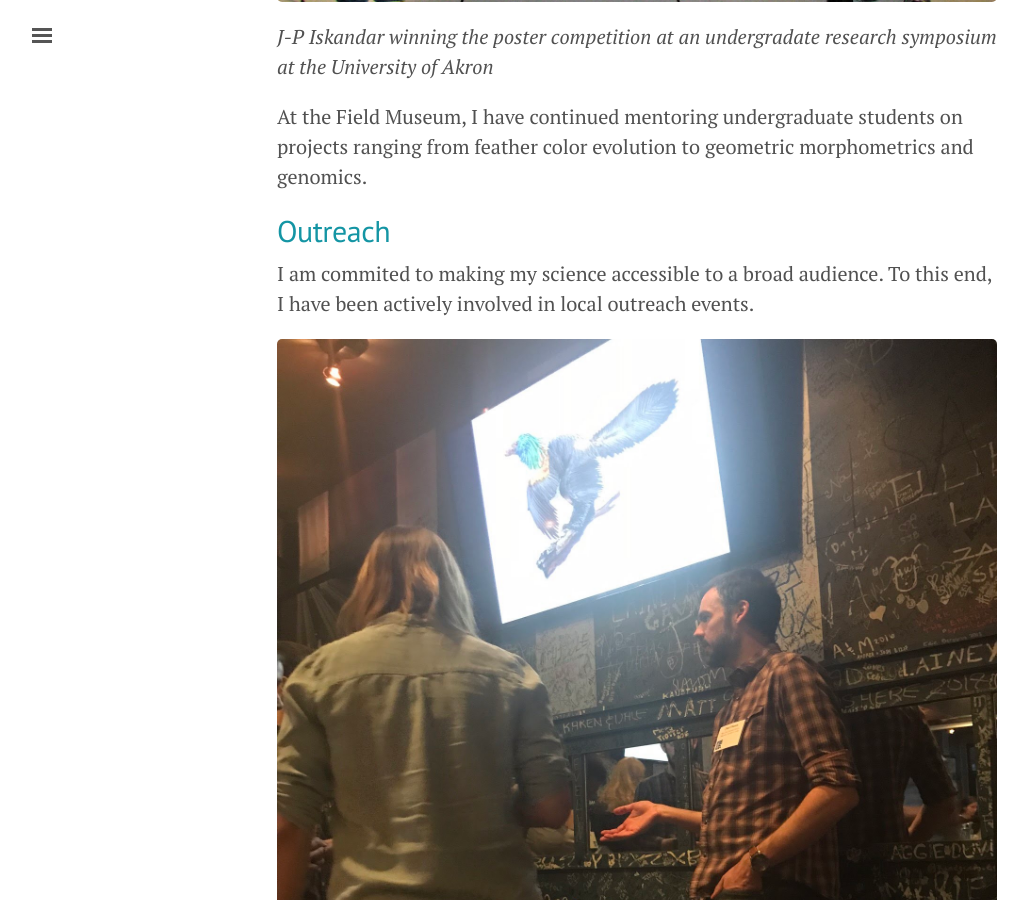
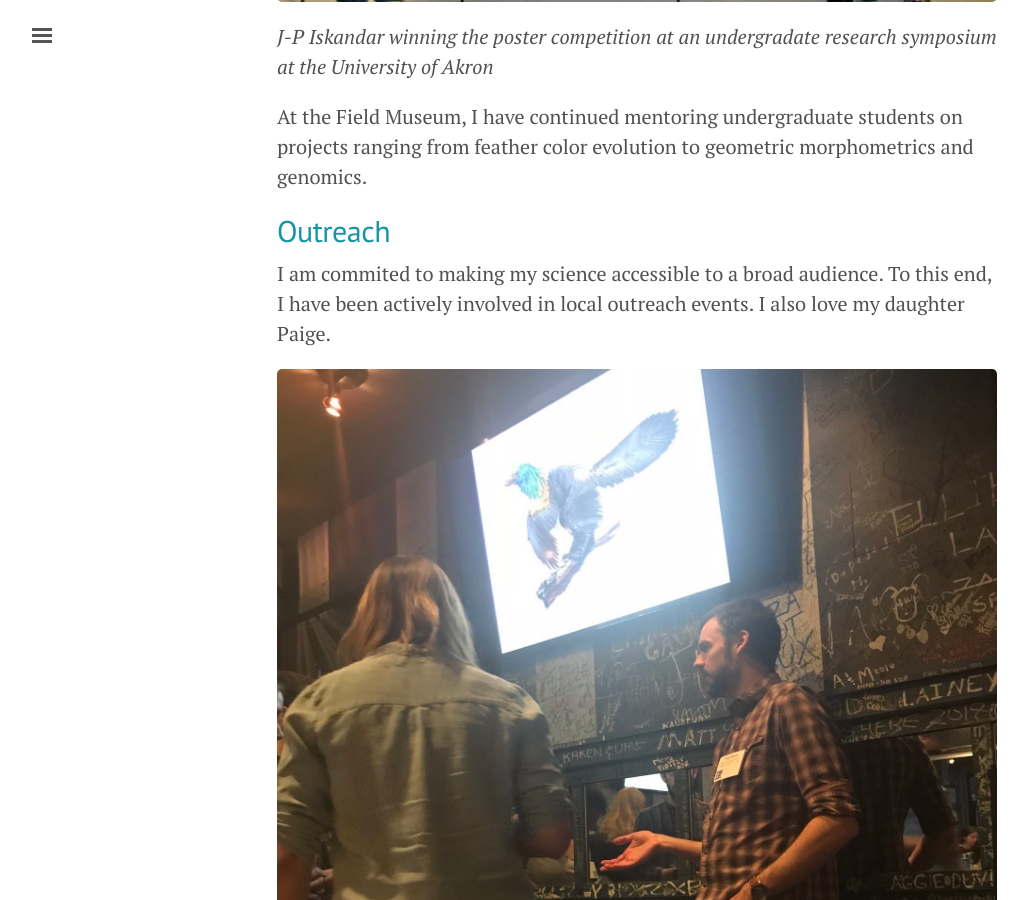
Before and after one commit to celiason/celiason.github.io, a Jekyll site: the page built from 3-teaching.md, in a window 1280 px wide and 900 px high, scrolled down 1531 px. Shown: the whole window, without its empty margins (3-1031 px from the left). Built offline with Jekyll 4.4.1, drawn with Linux system fonts in a browser that asks for light colours.

Commit message:
Update 3-teaching.md

```diff
--- a/3-teaching.md
+++ b/3-teaching.md
@@ -21,6 +21,6 @@ At the Field Museum, I have continued mentoring undergraduate students on projec
 
 ## Outreach
 
-I am commited to making my science accessible to a broad audience. To this end, I have been actively involved in local outreach events.
+I am commited to making my science accessible to a broad audience. To this end, I have been actively involved in local outreach events. I also love my daughter Paige.
 
 ![](/img/caihong_donors.jpg)*Me at an outreach event at a local bar in Chicago talking about a newly-discovered rainbow-colored dinosaur*
```
